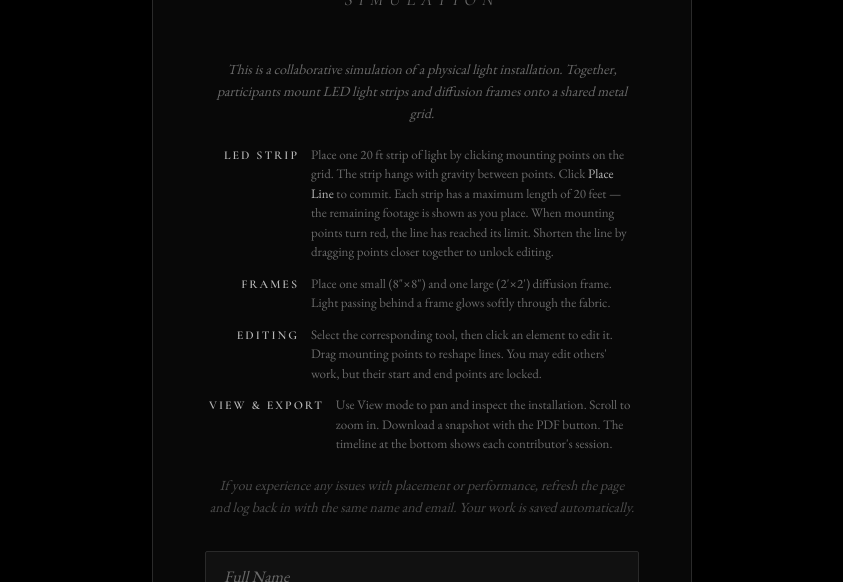
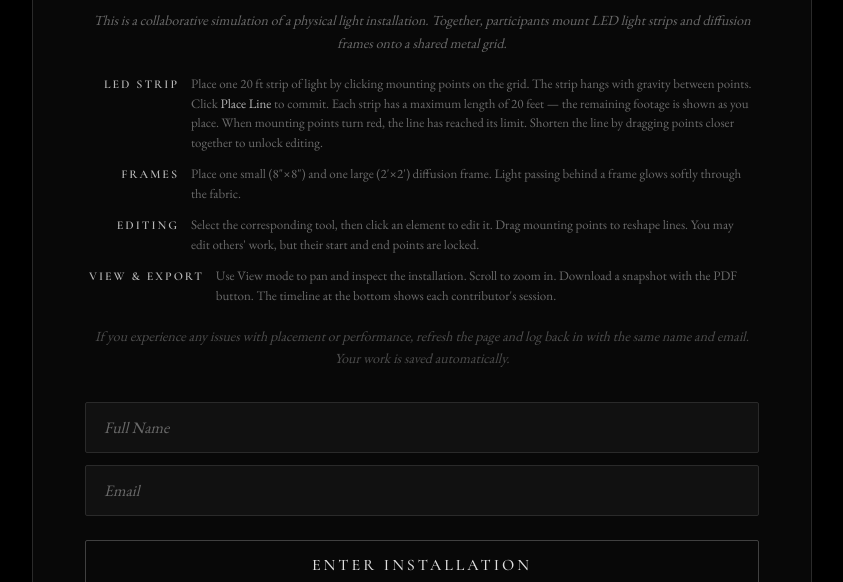
Before and after one commit to kieran422/Line-Project, a website: page public/index.html in a window 1280 px wide. Shown: the part 218-800 px from the top of the page, without its empty margins (218-1061 px from the left). Drawn offline with nearby package versions, Linux system fonts and the light colour scheme.

Commit message:
Widen login container for desktop screens
Co-Authored-By: Claude Opus 4.6 (1M context) <noreply@anthropic.com>

```diff
--- a/public/css/style.css
+++ b/public/css/style.css
@@ -52,7 +52,7 @@ body {
   border: 1px solid var(--border);
   border-radius: 4px;
   box-shadow: var(--shadow);
-  max-width: 540px;
+  max-width: 780px;
   width: 92%;
 }
 
```
